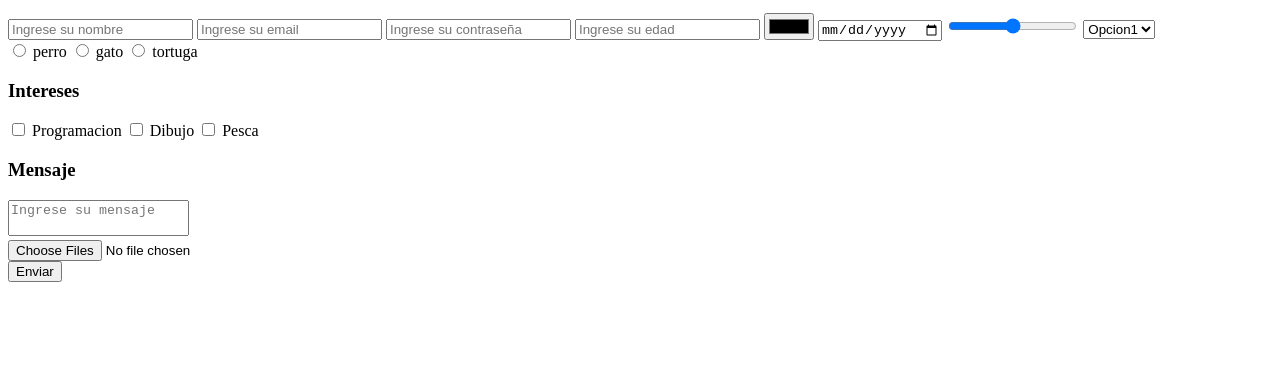
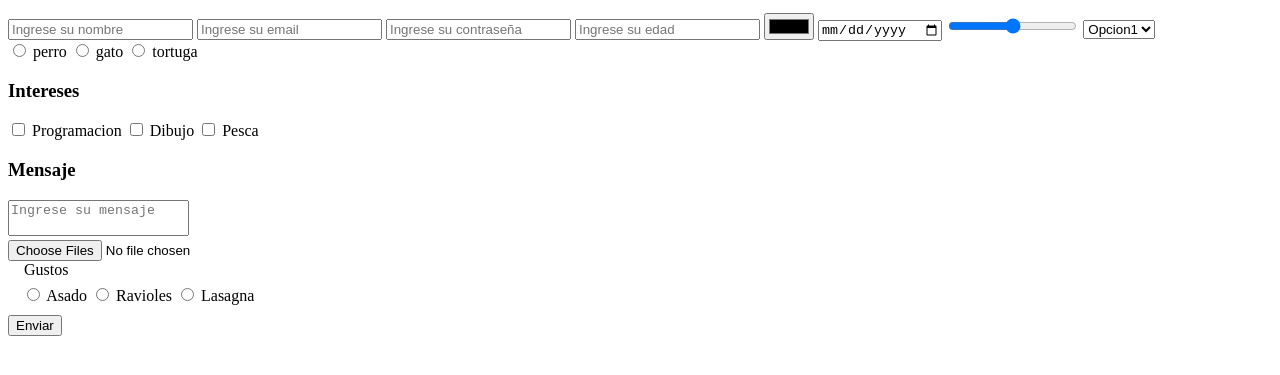
Before and after one commit to pingusa19/clase-4, a plain HTML site: page index.html in a window 1280 px wide. Shown: the part 119-494 px from the top of the page. Drawn offline with Linux system fonts and the light colour scheme.

Commit message:
agregar: el ejemplo de fieldset

```diff
--- a/index.html
+++ b/index.html
@@ -9,6 +9,10 @@
 <style>
     textarea{
         resize: none;
+    }
+
+    fieldset{
+        border: none;
     }
 </style>
 
@@ -56,6 +60,17 @@
         <div>
             <input type="file" multiple>
         </div>
+        <fieldset>
+            <legend>Gustos</legend>
+            <div>
+                <input type="radio" name="comida" id="asado">
+                <label for="asado">Asado</label>
+                <input type="radio" name="comida" id="ravioles">
+                <label for="ravioles">Ravioles</label>
+                <input type="radio" name="comida" id="lasagna">
+                <label for="lasagna">Lasagna</label>
+            </div>
+        </fieldset>
         <button>Enviar</button>
     </form>
 </body>
```
